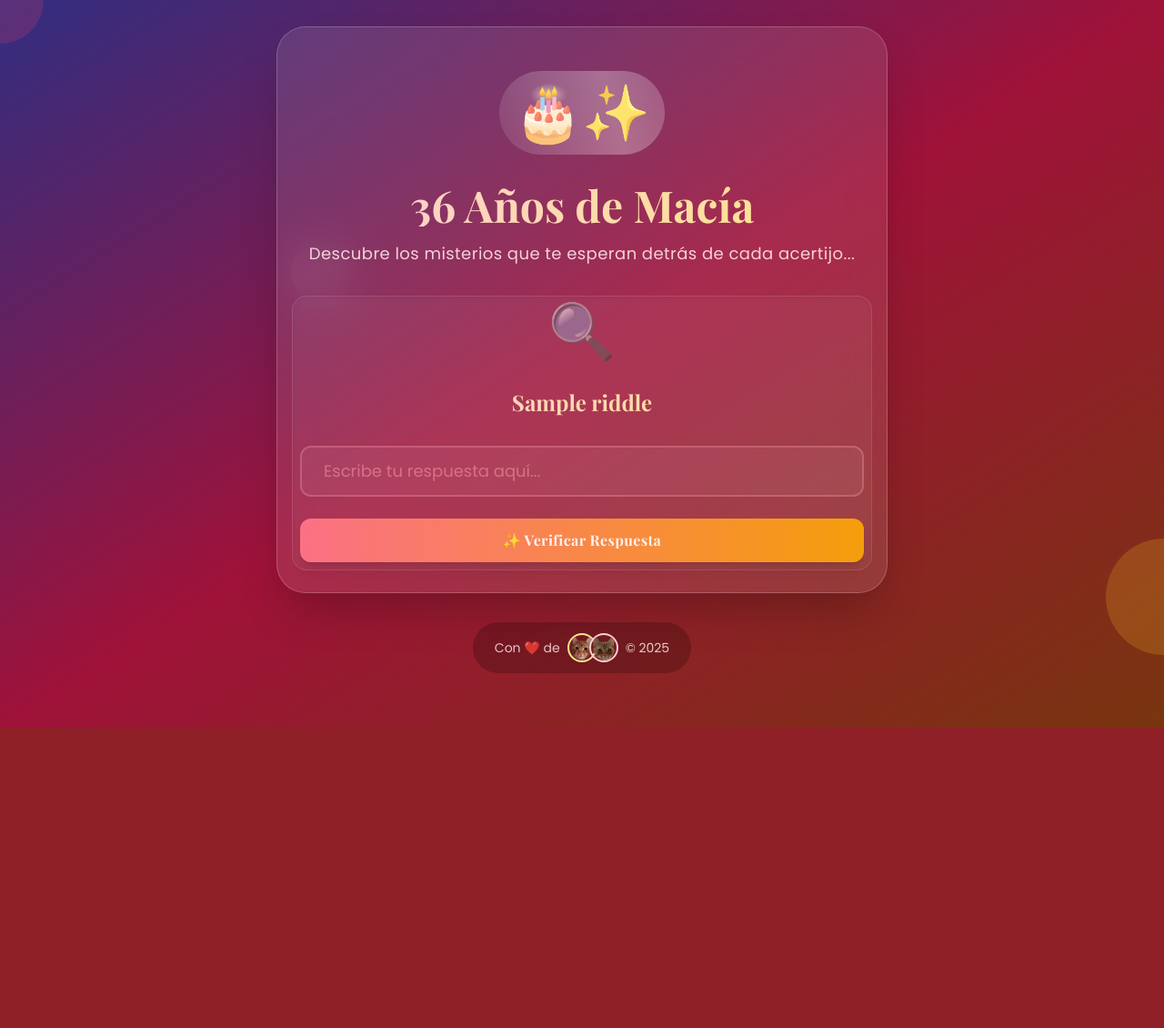
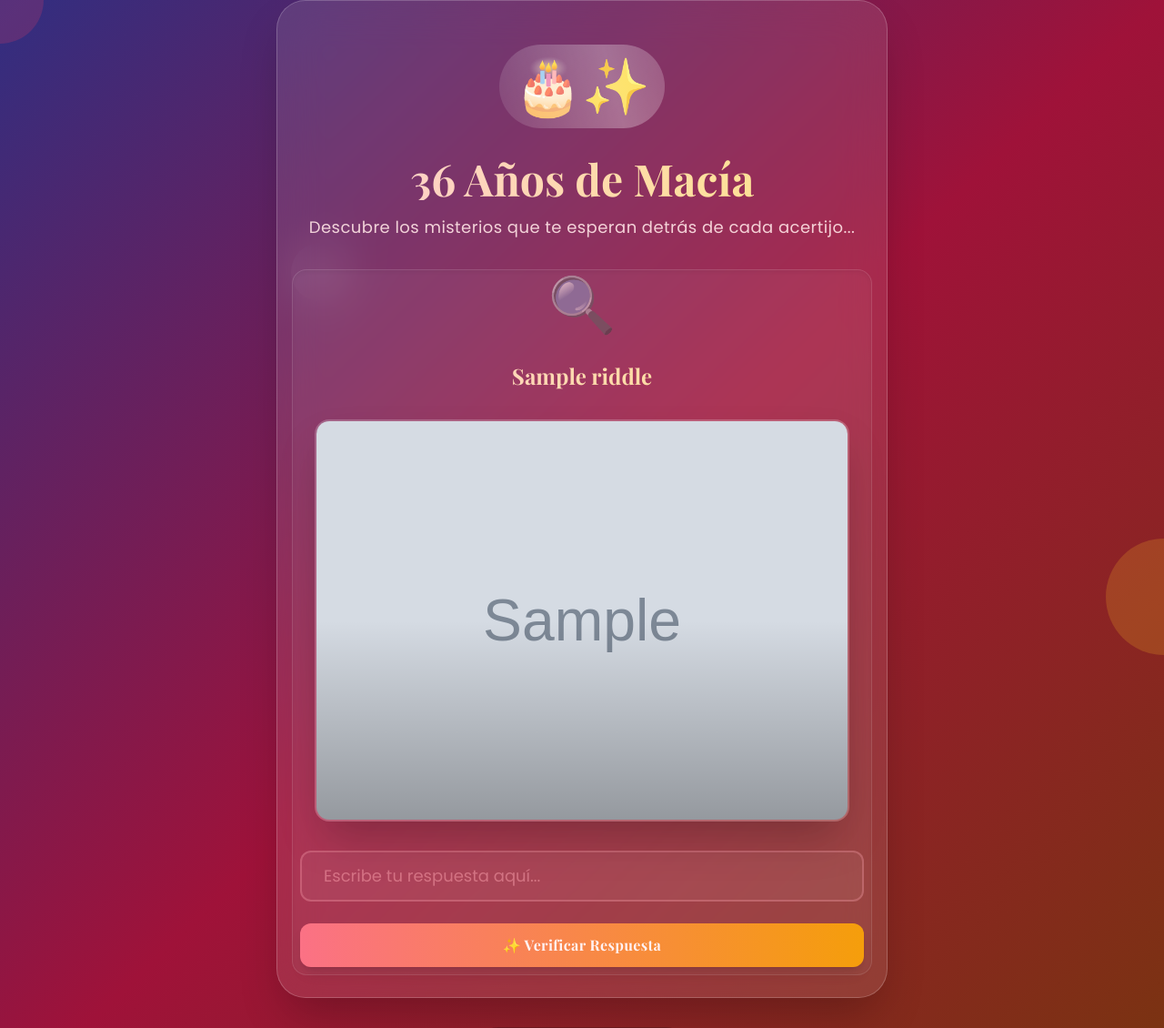
Before and after one commit to topitobravo/cumpleAndrea, a Flask app: template api/templates/riddle.html in a window 1280 px wide. Shown: the top 1130 px of the page at 91% size. Before the commit the page ends 800 px from the top, so only its background shows below. Run offline with Flask 3, Linux system fonts and the light colour scheme; the template is opened without the code that fills it: most values are stand-ins (such as "Sample title", 1, 10 or a date in 2020); grey boxes marked "Sample" are stand-in pictures; some libraries are stand-ins or nearby versions.

Commit message:
Imagenes en pistas

```diff
--- a/api/templates/riddle.html
+++ b/api/templates/riddle.html
@@ -8,6 +8,18 @@
             <h2 class="title-font text-2xl font-bold bg-gradient-to-r from-rose-200 to-amber-200 bg-clip-text text-transparent mb-6">
                 {{ riddle.question }}
             </h2>
+
+            {% if riddle.img %}
+        <!-- Imagen Gatitos -->
+        <div class="flex justify-center my-12 px-4">
+            <div class="relative group overflow-hidden rounded-2xl shadow-2xl border-2 border-white/20 hover:border-amber-400/30 transition-all duration-500 w-full max-w-2xl">
+                <img src="{{riddle.img}}"
+                    alt="Agentes especiales gatunos"
+                    class="w-full h-auto transform group-hover:scale-105 transition-transform duration-500">
+                <div class="absolute inset-0 bg-gradient-to-t from-black/30 via-transparent to-transparent"></div>
+            </div>
+        </div>
+            {% endif %}
 
             {% if error %}
                 <div class="bg-red-500/10 text-red-200 px-6 py-4 rounded-xl border border-red-500/20 mb-6">
```
Also changed, not shown: api/static/triangulos.png (added).
